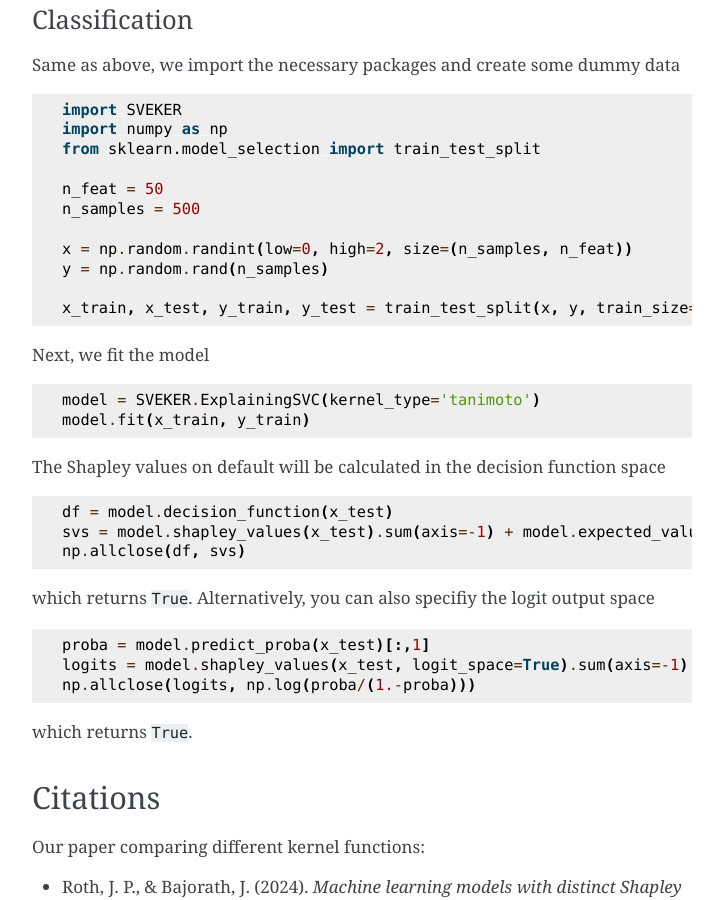
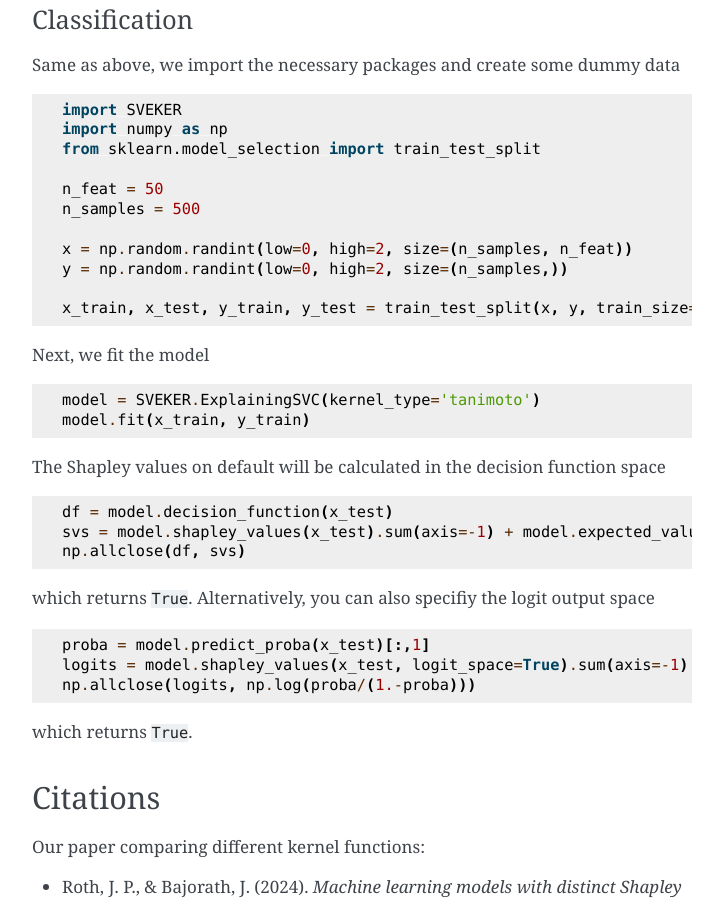
Before and after one commit to jannik-roth/SVEKER, a Sphinx documentation site: the page built from docs/source/usage.rst, in a window 1280 px wide and 900 px high, scrolled down 1274 px. Shown: the whole window, without its empty margins (388-1111 px from the left). Built offline with Sphinx 7.4.7, drawn with Linux system fonts in a browser that asks for light colours.

Commit message:
Fixes error in usage for classification

```diff
--- a/docs/source/usage.rst
+++ b/docs/source/usage.rst
@@ -76,7 +76,7 @@ Same as above, we import the necessary packages and create some dummy data
     n_samples = 500
 
     x = np.random.randint(low=0, high=2, size=(n_samples, n_feat))
-    y = np.random.rand(n_samples)
+    y = np.random.randint(low=0, high=2, size=(n_samples,))
 
     x_train, x_test, y_train, y_test = train_test_split(x, y, train_size=0.7, random_state=42)
 
```
